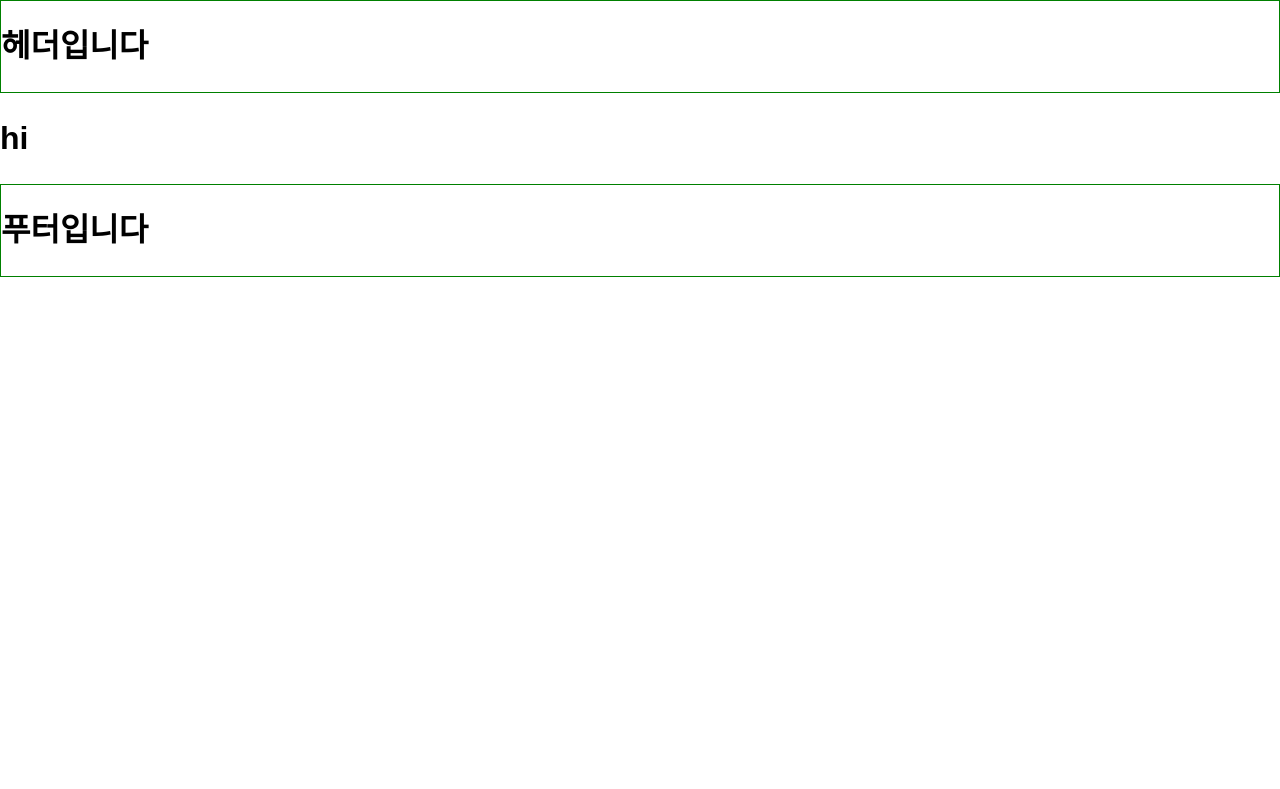
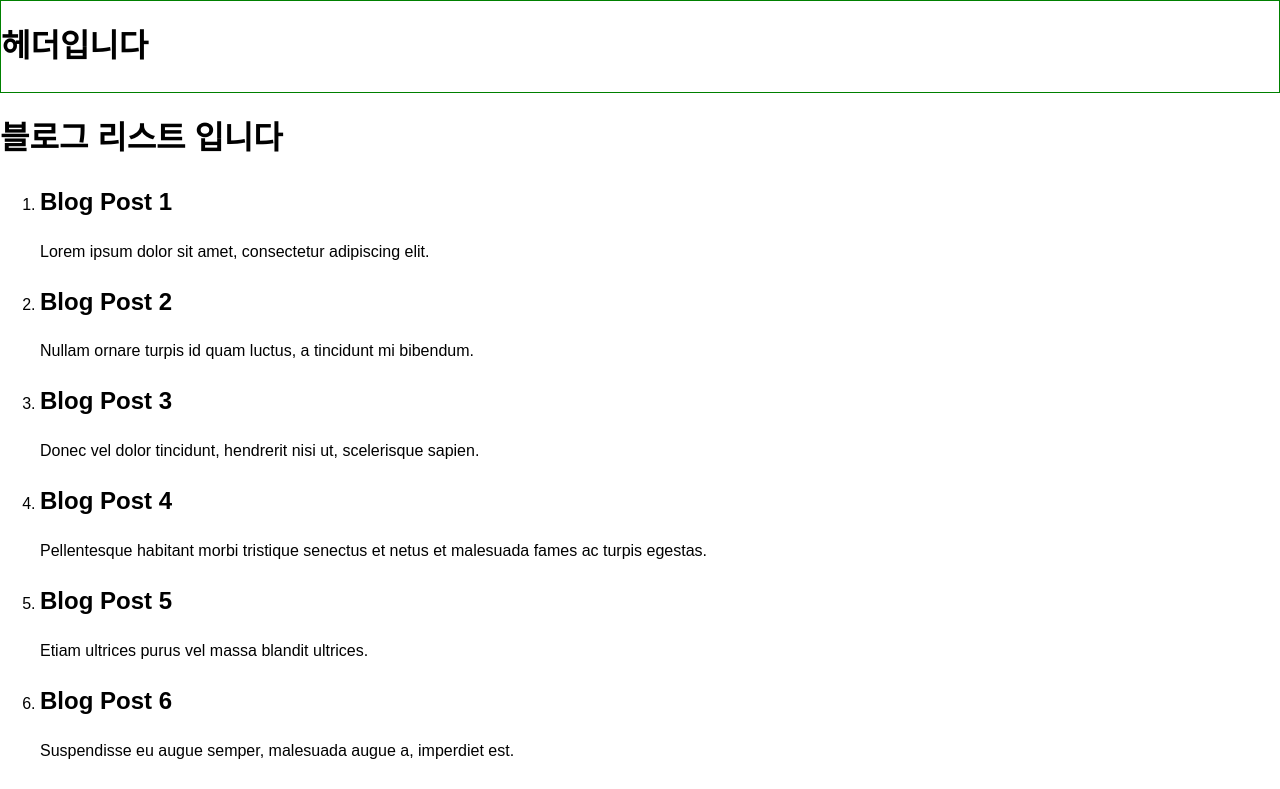
Before and after one commit to nostrss/nextjs-blog, a Next.js app: page / in a window 1280 px wide. Shown: the top 789 px of the page. Built offline with nearby package versions, Linux system fonts and the light colour scheme.

Commit message:
close #2

```diff
--- /dev/null
+++ b/src/common/api.tsx
@@ -0,0 +1,10 @@
+import axios from 'axios';
+
+export const fetchData = async (setState: (arg0: any) => void) => {
+  try {
+    const response = await axios.get('http://localhost:3000/api/lists');
+    setState(response.data);
+  } catch (error) {
+    console.log(error);
+  }
+};
--- /dev/null
+++ b/src/mokData/dataList.ts
@@ -0,0 +1,93 @@
+export type BlogPost = {
+  id: number;
+  title: string;
+  body: string;
+};
+
+export const blogList: BlogPost[] = [
+  {
+    id: 1,
+    title: 'Blog Post 1',
+    body: 'Lorem ipsum dolor sit amet, consectetur adipiscing elit.',
+  },
+  {
+    id: 2,
+    title: 'Blog Post 2',
+    body: 'Nullam ornare turpis id quam luctus, a tincidunt mi bibendum.',
+  },
+  {
+    id: 3,
+    title: 'Blog Post 3',
+    body: 'Donec vel dolor tincidunt, hendrerit nisi ut, scelerisque sapien.',
+  },
+  {
+    id: 4,
+    title: 'Blog Post 4',
+    body: 'Pellentesque habitant morbi tristique senectus et netus et malesuada fames ac turpis egestas.',
+  },
+  {
+    id: 5,
+    title: 'Blog Post 5',
+    body: 'Etiam ultrices purus vel massa blandit ultrices.',
+  },
+  {
+    id: 6,
+    title: 'Blog Post 6',
+    body: 'Suspendisse eu augue semper, malesuada augue a, imperdiet est.',
+  },
+  {
+    id: 7,
+    title: 'Blog Post 7',
+    body: 'Vestibulum ante ipsum primis in faucibus orci luctus et ultrices posuere cubilia curae; In eget turpis quam.',
+  },
+  {
+    id: 8,
+    title: 'Blog Post 8',
+    body: 'Sed eu est vel nulla tempus lacinia eget eu lacus.',
+  },
+  {
+    id: 9,
+    title: 'Blog Post 9',
+    body: 'Nam at orci eu odio malesuada viverra ut in ipsum.',
+  },
+  {
+    id: 10,
+    title: 'Blog Post 10',
+    body: 'Duis vel orci eu nulla bibendum rhoncus.',
+  },
+  {
+    id: 11,
+    title: 'Blog Post 11',
+    body: 'Phasellus sagittis ex in nulla ornare, a posuere est placerat.',
+  },
+  {
+    id: 12,
+    title: 'Blog Post 12',
+    body: 'Integer eleifend sapien non velit posuere maximus.',
+  },
+  {
+    id: 13,
+    title: 'Blog Post 13',
+    body: 'Vestibulum sollicitudin nibh in risus pellentesque interdum.',
+  },
+  {
+    id: 14,
+    title: 'Blog Post 14',
+    body: 'Aenean hendrerit turpis vel augue lobortis lobortis.',
+  },
+  {
+    id: 15,
+    title: 'Blog Post 15',
+    body: 'Quisque ac purus quis enim dictum ultricies.',
+  },
+  {
+    id: 16,
+    title: 'Blog Post 16',
+    body: 'Morbi euismod nunc sit amet leo posuere, at bibendum nisi aliquam.',
+  },
+  {
+    id: 17,
+    title: 'BlogPost17',
+    body: 'Aliquam at eros vitae mauris auctor fringilla.',
+  },
+];
--- /dev/null
+++ b/src/pages/api/lists.ts
@@ -0,0 +1,10 @@
+// Next.js API route support: https://nextjs.org/docs/api-routes/introduction
+import { blogList, BlogPost } from '@/mokData/dataList';
+import type { NextApiRequest, NextApiResponse } from 'next';
+
+export default function handler(
+  req: NextApiRequest,
+  res: NextApiResponse<BlogPost[]>,
+) {
+  res.status(200).json(blogList);
+}
--- a/src/pages/index.tsx
+++ b/src/pages/index.tsx
@@ -1,6 +1,16 @@
+import { fetchData } from '@/common/api';
+import { BlogPost } from '@/mokData/dataList';
 import Head from 'next/head';
+import { useEffect, useId, useState } from 'react';
 
 export default function Home() {
+  const [lists, setLists] = useState<BlogPost[]>([]);
+  const prefix = useId();
+
+  useEffect(() => {
+    fetchData(setLists);
+  }, []);
+
   return (
     <>
       <Head>
@@ -10,7 +20,15 @@ export default function Home() {
         <link rel="icon" href="/favicon.ico" />
       </Head>
       <main>
-        <h1>hi</h1>
+        <h1>블로그 리스트 입니다</h1>
+        <ol>
+          {lists.map((item, index) => (
+            <li key={prefix + index}>
+              <h2>{item.title}</h2>
+              <p>{item.body}</p>
+            </li>
+          ))}
+        </ol>
       </main>
     </>
   );
```
Also changed, not shown: 2 other files (tests, documents, lock files or other folders).
